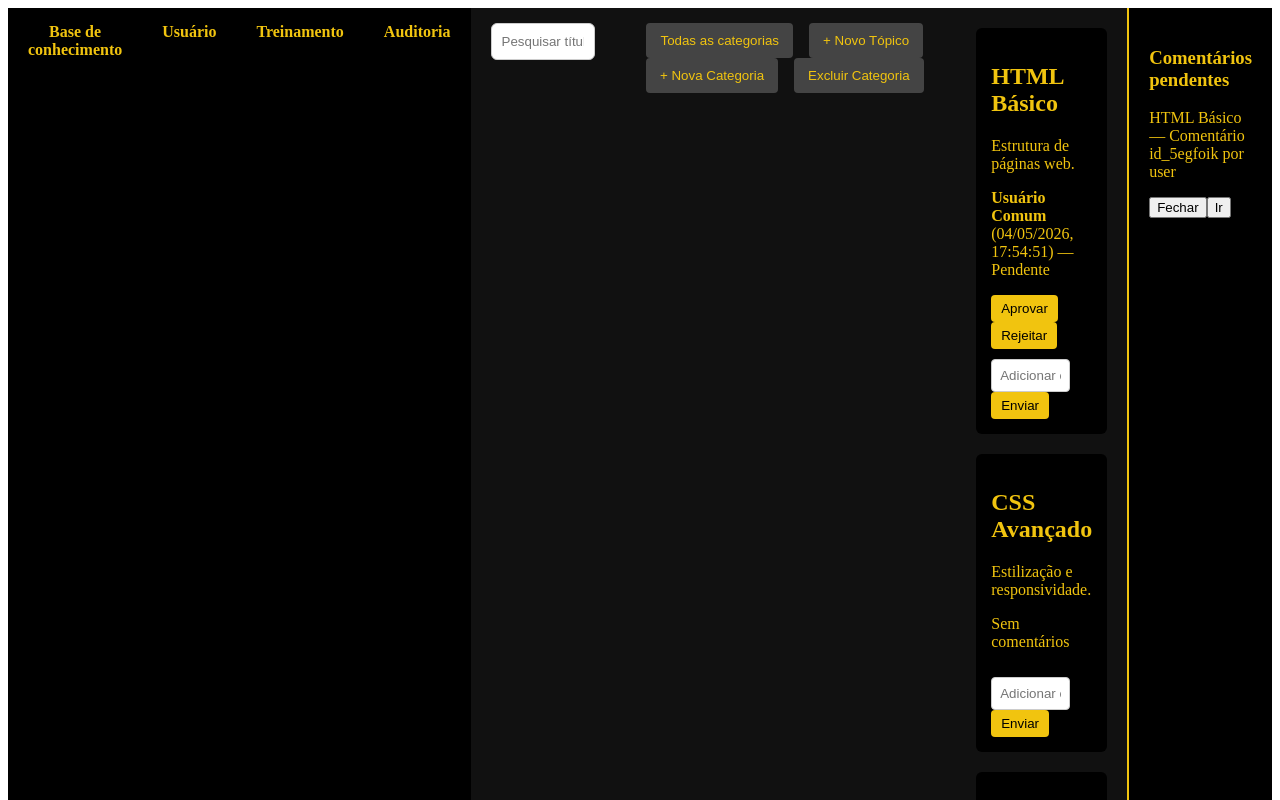
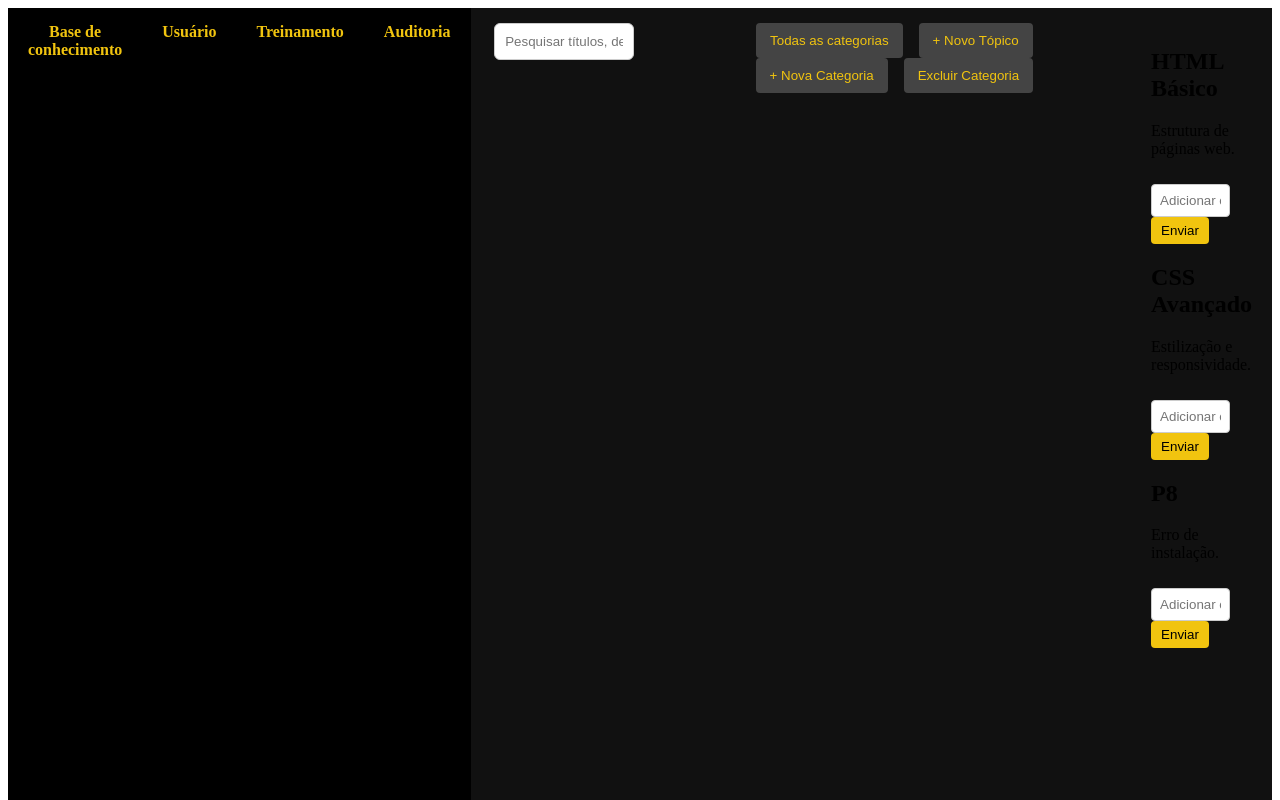
Before and after one commit to Wertco-Bombas/Wertco, a Next.js app: page /base in a window 1280 px wide. Shown: the top 800 px of the page. Built offline with nearby package versions, Linux system fonts and the light colour scheme.

Commit message:
Update base.js

```diff
--- a/pages/base.js
+++ b/pages/base.js
@@ -2,6 +2,23 @@ import { useState } from "react";
 
 export default function Base() {
   const [search, setSearch] = useState("");
+  const [filter, setFilter] = useState("Todas");
+
+  // tópicos simulados
+  const topics = [
+    { id: 1, category: "HTML", title: "HTML Básico", description: "Estrutura de páginas web." },
+    { id: 2, category: "CSS", title: "CSS Avançado", description: "Estilização e responsividade." },
+    { id: 3, category: "Instalação", title: "P8", description: "Erro de instalação." }
+  ];
+
+  // lógica de pesquisa e filtro
+  const filteredTopics = topics.filter(t => {
+    const matchesSearch =
+      t.title.toLowerCase().includes(search.toLowerCase()) ||
+      t.description.toLowerCase().includes(search.toLowerCase());
+    const matchesFilter = filter === "Todas" || t.category === filter;
+    return matchesSearch && matchesFilter;
+  });
 
   return (
     <div className="base-container">
@@ -15,66 +32,37 @@ export default function Base() {
         </ul>
       </header>
 
-      {/* Barra de pesquisa logo abaixo */}
+      {/* Barra de pesquisa */}
       <div className="search-bar">
         <input
           type="text"
-          placeholder="Pesquisar títulos, descrições, categorias, comentários e nomes..."
+          placeholder="Pesquisar títulos, descrições, categorias, comentários..."
           value={search}
           onChange={(e) => setSearch(e.target.value)}
         />
       </div>
 
-      {/* Botões de ação */}
+      {/* Filtro e botões de ação */}
       <div className="actions">
-        <button>Todas as categorias</button>
+        <button onClick={() => setFilter("Todas")}>Todas as categorias</button>
         <button>+ Novo Tópico</button>
         <button>+ Nova Categoria</button>
         <button>Excluir Categoria</button>
       </div>
 
-      {/* Conteúdo principal */}
+      {/* Lista de tópicos */}
       <main className="content">
-        <section className="category">
-          <h2>HTML Básico</h2>
-          <p>Estrutura de páginas web.</p>
-          <div className="comments">
-            <p><strong>Usuário Comum</strong> (04/05/2026, 17:54:51) — Pendente</p>
-            <button>Aprovar</button>
-            <button>Rejeitar</button>
-            <input type="text" placeholder="Adicionar comentário" />
-            <button>Enviar</button>
-          </div>
-        </section>
-
-        <section className="category">
-          <h2>CSS Avançado</h2>
-          <p>Estilização e responsividade.</p>
-          <div className="comments">
-            <p>Sem comentários</p>
-            <input type="text" placeholder="Adicionar comentário" />
-            <button>Enviar</button>
-          </div>
-        </section>
-
-        <section className="category">
-          <h2>P8</h2>
-          <p>Erro de instalação.</p>
-          <div className="comments">
-            <p>Sem comentários</p>
-            <input type="text" placeholder="Adicionar comentário" />
-            <button>Enviar</button>
-          </div>
-        </section>
+        {filteredTopics.map(topic => (
+          <section key={topic.id} className="topic">
+            <h2>{topic.title}</h2>
+            <p>{topic.description}</p>
+            <div className="comments">
+              <input type="text" placeholder="Adicionar comentário" />
+              <button>Enviar</button>
+            </div>
+          </section>
+        ))}
       </main>
-
-      {/* Sidebar */}
-      <aside className="sidebar">
-        <h3>Comentários pendentes</h3>
-        <p>HTML Básico — Comentário id_5egfoik por user</p>
-        <button>Fechar</button>
-        <button>Ir</button>
-      </aside>
     </div>
   );
 }
```
